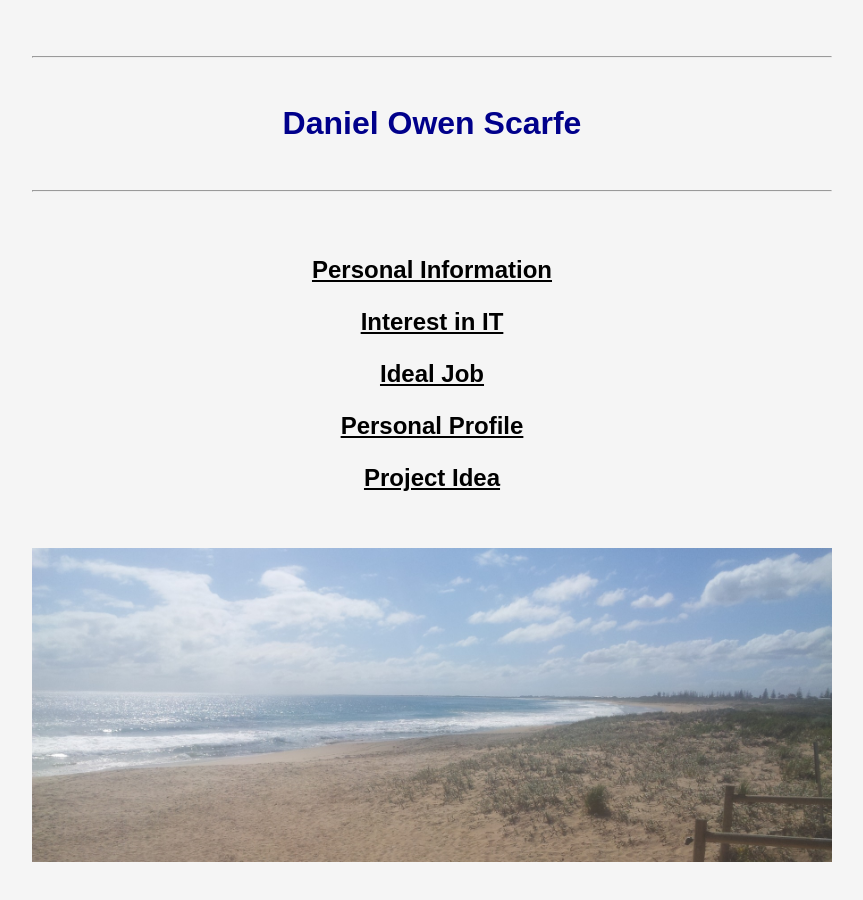
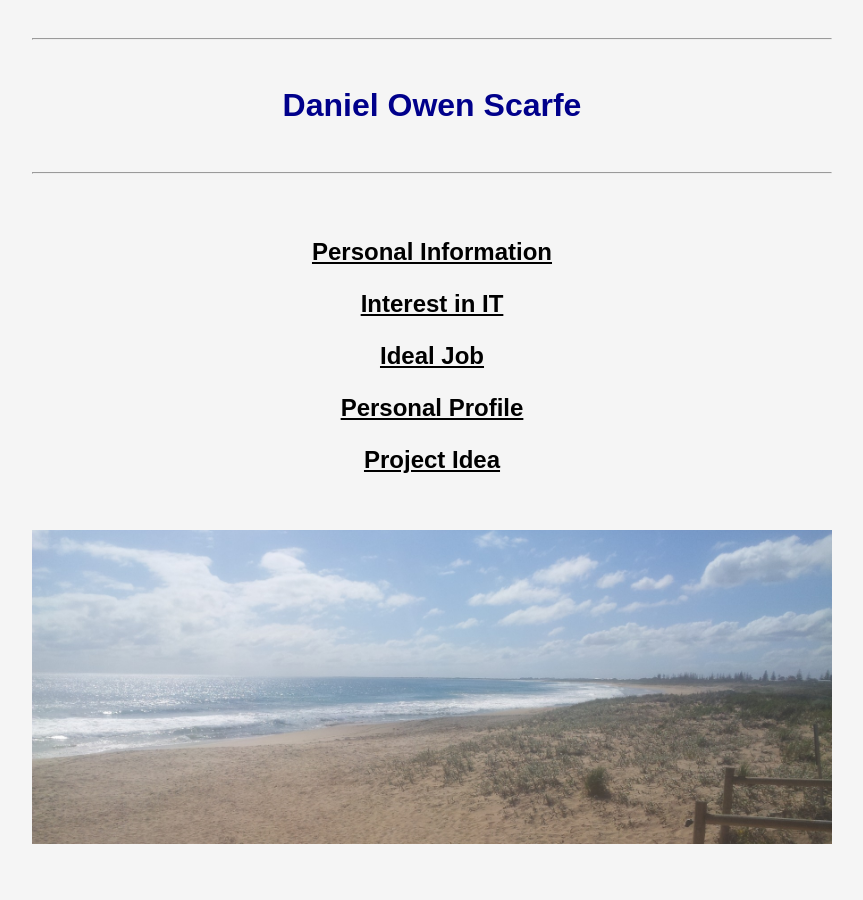
Before and after one commit to Daniel-Scarfe/ASSIGNMENT1, a plain HTML site: page index.html in a window 1280 px wide. Shown: the whole page, without its empty margins (208-1071 px from the left). Drawn offline with Linux system fonts and the light colour scheme.

Commit message:
Update index.html

```diff
--- a/index.html
+++ b/index.html
@@ -14,8 +14,7 @@ h1 {color: darkblue;}
 </style>
 </head>
 <body>
-  <center>
-<BR><HR>
+  <center><HR>
 <BR>
   <h1>Daniel Owen Scarfe</h1>
 <BR><HR>
```
